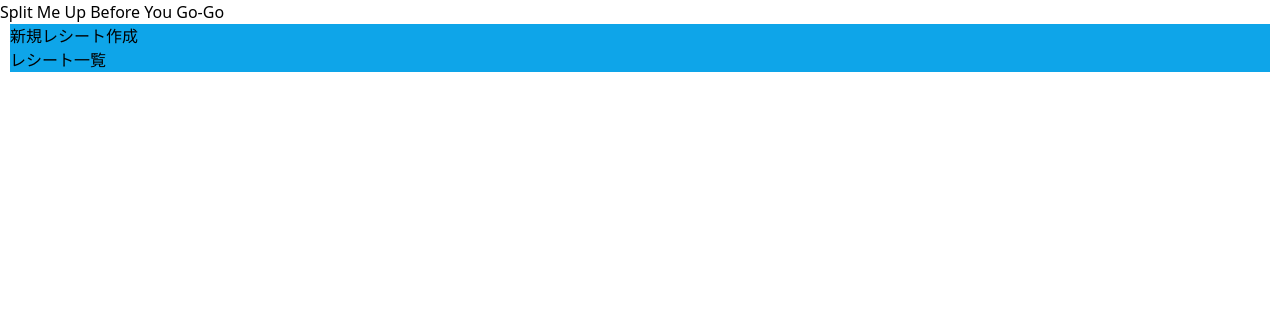
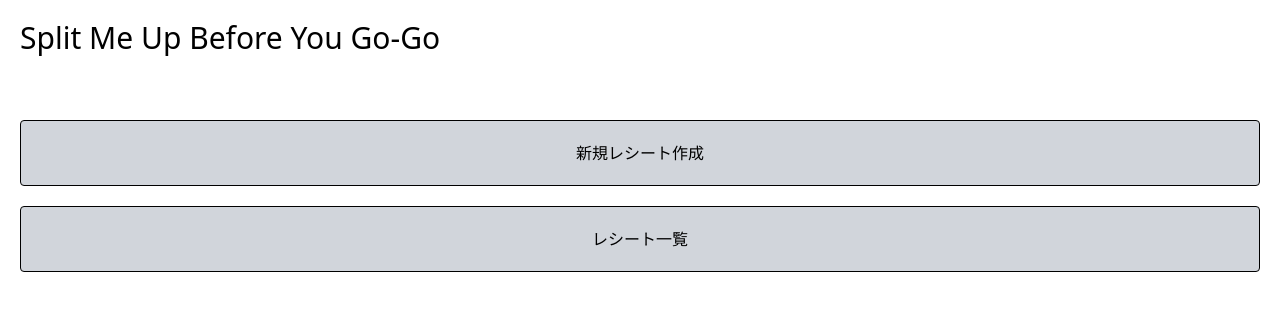
Before and after one commit to PerryM123/split-my-receipt-up-frontend, a Nuxt app: page / in a window 1280 px wide. Shown: the top 310 px of the page. Built offline with nearby package versions, Linux system fonts and the light colour scheme.

Commit message:
Added styling to TOP page

```diff
--- a/src/pages/index.vue
+++ b/src/pages/index.vue
@@ -1,12 +1,15 @@
 <template>
-  <div>
-    <h1>Split Me Up Before You Go-Go</h1>
-    <div class="px-2.5">
+  <div class="p-5">
+    <h1 class="text-3xl">Split Me Up Before You Go-Go</h1>
+    <div class="mt-16">
+      <!-- TODO: There must be a way to order the tailwind classes with an extension and preitter
+       -->
+       <!-- TODO: Should we make this into an atom component? -->
       <NuxtLink
         v-for="(link, linkKey) in linkInfo"
         :key="linkKey"
         :to="link.url"
-        class="block bg-sky-500 hover:bg-sky-700"
+        class="py-5 px-5 first:mt-0 mt-5 text-center border-black border border-solid rounded block bg-gray-300 hover:opacity-30 transition-all duration-700"
       >
         {{ link.linkText }}
       </NuxtLink>
```
